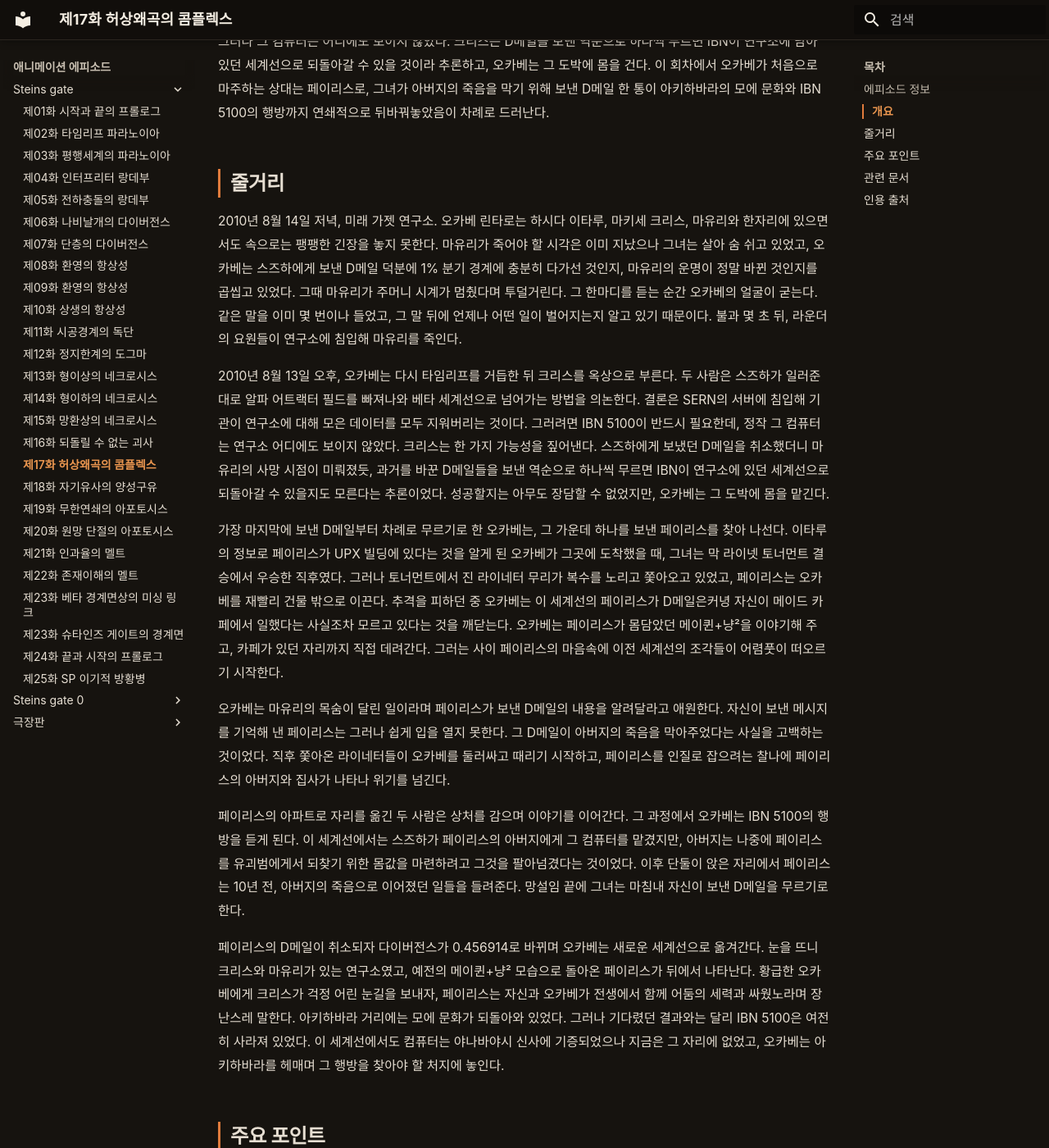
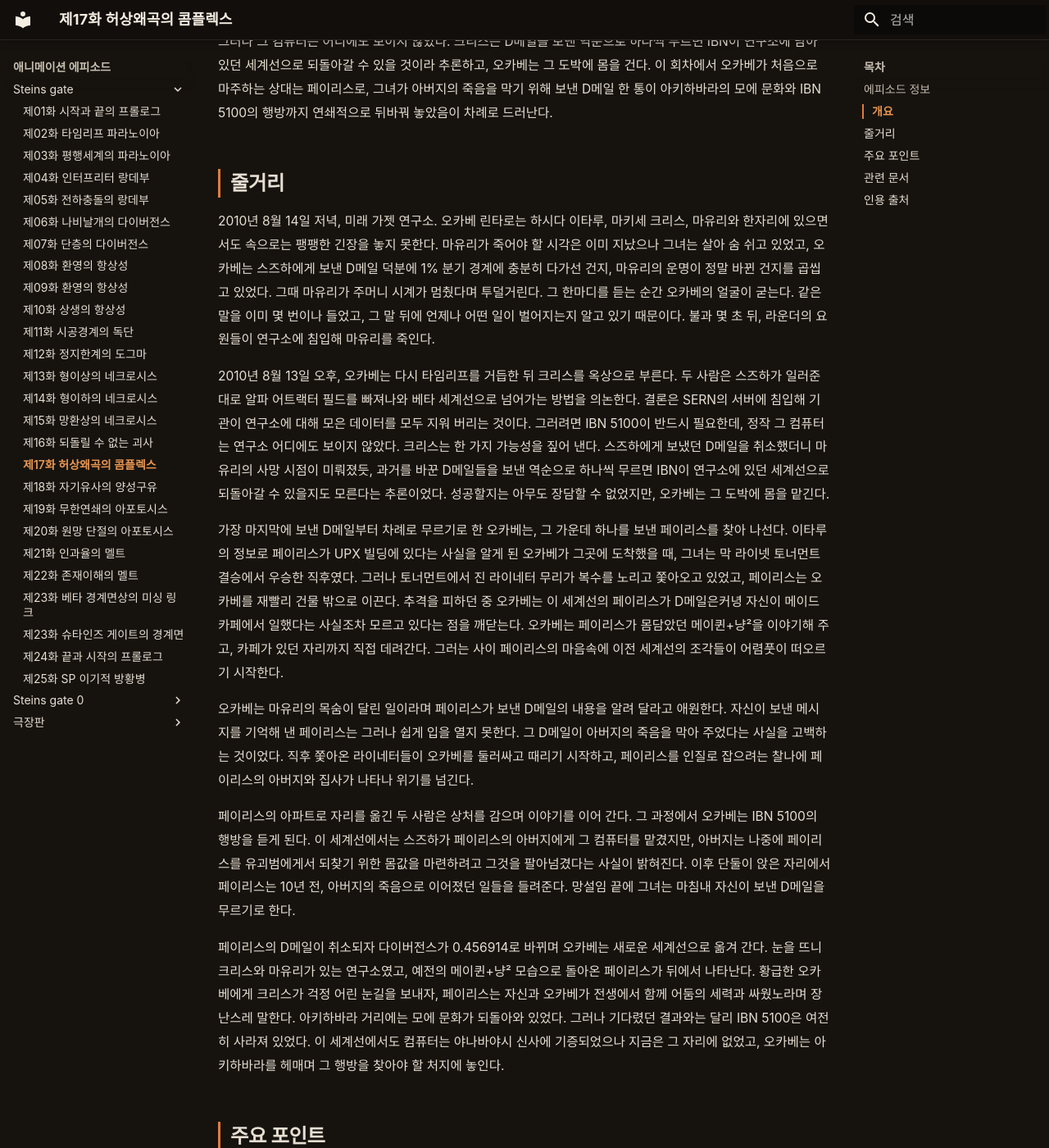
Before and after one commit to sgwiki/sgwiki.github.io, an MkDocs documentation site: the page built from wiki/애니메이션-에피소드/steins-gate/제17화-허상왜곡의-콤플렉스.md, in a window 1280 px wide and 1400 px high, scrolled down 1313 px. Shown: the whole window at 82% size. Built offline with MkDocs 1.6.1 and Material for MkDocs 9.7.7, drawn with Linux system fonts in a browser that asks for light colours; some web fonts are replaced; some of the changed text lies outside the part shown.

Commit message:
chore(wiki): 제17화 정비 — 보조동사 띄어쓰기·의존명사 구체화(것→도구/점/사실)·번역투 교정
Co-Authored-By: Claude Opus 4.6 <noreply@anthropic.com>

```diff
--- a/wiki/애니메이션-에피소드/steins-gate/제17화-허상왜곡의-콤플렉스.md
+++ b/wiki/애니메이션-에피소드/steins-gate/제17화-허상왜곡의-콤플렉스.md
@@ -28,31 +28,31 @@ description: "*Steins;Gate* 본편 제17화. 마유리의 죽음이 시한을
 
 ## 개요
 
-알파 어트랙터 필드에서 시이나 마유리를 살리려는 오카베 린타로의 투쟁이 본격적으로 궤도에 오르는 회차다. 마유리가 죽어야 할 시한이 지났음에도 그녀의 죽음이 결국 반복된다는 사실을 다시 확인한 오카베는, 마키세 크리스와 함께 아마네 스즈하가 일러준 방책을 정비한다. 알파에서 베타 세계선으로 넘어가려면 SERN의 서버에서 연구소 관련 데이터를 모두 지워야 하며, 그 작업에 반드시 필요한 것이 IBN 5100이라는 결론에 이른다.
+알파 어트랙터 필드에서 시이나 마유리를 살리려는 오카베 린타로의 투쟁이 본격적으로 궤도에 오르는 회차다. 마유리가 죽어야 할 시한이 지났음에도 그녀의 죽음이 결국 반복된다는 사실을 다시 확인한 오카베는, 마키세 크리스와 함께 아마네 스즈하가 일러준 방책을 정비한다. 알파에서 베타 세계선으로 넘어가려면 SERN의 서버에서 연구소 관련 데이터를 모두 지워야 하며, 그 작업에 반드시 필요한 도구가 IBN 5100이라는 결론에 이른다.
 
-그러나 그 컴퓨터는 어디에도 보이지 않았다. 크리스는 D메일을 보낸 역순으로 하나씩 무르면 IBN이 연구소에 남아 있던 세계선으로 되돌아갈 수 있을 것이라 추론하고, 오카베는 그 도박에 몸을 건다. 이 회차에서 오카베가 처음으로 마주하는 상대는 페이리스로, 그녀가 아버지의 죽음을 막기 위해 보낸 D메일 한 통이 아키하바라의 모에 문화와 IBN 5100의 행방까지 연쇄적으로 뒤바꿔놓았음이 차례로 드러난다.
+그러나 그 컴퓨터는 어디에도 보이지 않았다. 크리스는 D메일을 보낸 역순으로 하나씩 무르면 IBN이 연구소에 남아 있던 세계선으로 되돌아갈 수 있을 것이라 추론하고, 오카베는 그 도박에 몸을 건다. 이 회차에서 오카베가 처음으로 마주하는 상대는 페이리스로, 그녀가 아버지의 죽음을 막기 위해 보낸 D메일 한 통이 아키하바라의 모에 문화와 IBN 5100의 행방까지 연쇄적으로 뒤바꿔 놓았음이 차례로 드러난다.
 
 ## 줄거리
 
-2010년 8월 14일 저녁, 미래 가젯 연구소. 오카베 린타로는 하시다 이타루, 마키세 크리스, 마유리와 한자리에 있으면서도 속으로는 팽팽한 긴장을 놓지 못한다. 마유리가 죽어야 할 시각은 이미 지났으나 그녀는 살아 숨 쉬고 있었고, 오카베는 스즈하에게 보낸 D메일 덕분에 1% 분기 경계에 충분히 다가선 것인지, 마유리의 운명이 정말 바뀐 것인지를 곱씹고 있었다. 그때 마유리가 주머니 시계가 멈췄다며 투덜거린다. 그 한마디를 듣는 순간 오카베의 얼굴이 굳는다. 같은 말을 이미 몇 번이나 들었고, 그 말 뒤에 언제나 어떤 일이 벌어지는지 알고 있기 때문이다. 불과 몇 초 뒤, 라운더의 요원들이 연구소에 침입해 마유리를 죽인다.
+2010년 8월 14일 저녁, 미래 가젯 연구소. 오카베 린타로는 하시다 이타루, 마키세 크리스, 마유리와 한자리에 있으면서도 속으로는 팽팽한 긴장을 놓지 못한다. 마유리가 죽어야 할 시각은 이미 지났으나 그녀는 살아 숨 쉬고 있었고, 오카베는 스즈하에게 보낸 D메일 덕분에 1% 분기 경계에 충분히 다가선 건지, 마유리의 운명이 정말 바뀐 건지를 곱씹고 있었다. 그때 마유리가 주머니 시계가 멈췄다며 투덜거린다. 그 한마디를 듣는 순간 오카베의 얼굴이 굳는다. 같은 말을 이미 몇 번이나 들었고, 그 말 뒤에 언제나 어떤 일이 벌어지는지 알고 있기 때문이다. 불과 몇 초 뒤, 라운더의 요원들이 연구소에 침입해 마유리를 죽인다.
 
-2010년 8월 13일 오후, 오카베는 다시 타임리프를 거듭한 뒤 크리스를 옥상으로 부른다. 두 사람은 스즈하가 일러준 대로 알파 어트랙터 필드를 빠져나와 베타 세계선으로 넘어가는 방법을 의논한다. 결론은 SERN의 서버에 침입해 기관이 연구소에 대해 모은 데이터를 모두 지워버리는 것이다. 그러려면 IBN 5100이 반드시 필요한데, 정작 그 컴퓨터는 연구소 어디에도 보이지 않았다. 크리스는 한 가지 가능성을 짚어낸다. 스즈하에게 보냈던 D메일을 취소했더니 마유리의 사망 시점이 미뤄졌듯, 과거를 바꾼 D메일들을 보낸 역순으로 하나씩 무르면 IBN이 연구소에 있던 세계선으로 되돌아갈 수 있을지도 모른다는 추론이었다. 성공할지는 아무도 장담할 수 없었지만, 오카베는 그 도박에 몸을 맡긴다.
+2010년 8월 13일 오후, 오카베는 다시 타임리프를 거듭한 뒤 크리스를 옥상으로 부른다. 두 사람은 스즈하가 일러준 대로 알파 어트랙터 필드를 빠져나와 베타 세계선으로 넘어가는 방법을 의논한다. 결론은 SERN의 서버에 침입해 기관이 연구소에 대해 모은 데이터를 모두 지워 버리는 것이다. 그러려면 IBN 5100이 반드시 필요한데, 정작 그 컴퓨터는 연구소 어디에도 보이지 않았다. 크리스는 한 가지 가능성을 짚어 낸다. 스즈하에게 보냈던 D메일을 취소했더니 마유리의 사망 시점이 미뤄졌듯, 과거를 바꾼 D메일들을 보낸 역순으로 하나씩 무르면 IBN이 연구소에 있던 세계선으로 되돌아갈 수 있을지도 모른다는 추론이었다. 성공할지는 아무도 장담할 수 없었지만, 오카베는 그 도박에 몸을 맡긴다.
 
-가장 마지막에 보낸 D메일부터 차례로 무르기로 한 오카베는, 그 가운데 하나를 보낸 페이리스를 찾아 나선다. 이타루의 정보로 페이리스가 UPX 빌딩에 있다는 것을 알게 된 오카베가 그곳에 도착했을 때, 그녀는 막 라이넷 토너먼트 결승에서 우승한 직후였다. 그러나 토너먼트에서 진 라이네터 무리가 복수를 노리고 쫓아오고 있었고, 페이리스는 오카베를 재빨리 건물 밖으로 이끈다. 추격을 피하던 중 오카베는 이 세계선의 페이리스가 D메일은커녕 자신이 메이드 카페에서 일했다는 사실조차 모르고 있다는 것을 깨닫는다. 오카베는 페이리스가 몸담았던 메이퀸+냥²을 이야기해 주고, 카페가 있던 자리까지 직접 데려간다. 그러는 사이 페이리스의 마음속에 이전 세계선의 조각들이 어렴풋이 떠오르기 시작한다.
+가장 마지막에 보낸 D메일부터 차례로 무르기로 한 오카베는, 그 가운데 하나를 보낸 페이리스를 찾아 나선다. 이타루의 정보로 페이리스가 UPX 빌딩에 있다는 사실을 알게 된 오카베가 그곳에 도착했을 때, 그녀는 막 라이넷 토너먼트 결승에서 우승한 직후였다. 그러나 토너먼트에서 진 라이네터 무리가 복수를 노리고 쫓아오고 있었고, 페이리스는 오카베를 재빨리 건물 밖으로 이끈다. 추격을 피하던 중 오카베는 이 세계선의 페이리스가 D메일은커녕 자신이 메이드 카페에서 일했다는 사실조차 모르고 있다는 점을 깨닫는다. 오카베는 페이리스가 몸담았던 메이퀸+냥²을 이야기해 주고, 카페가 있던 자리까지 직접 데려간다. 그러는 사이 페이리스의 마음속에 이전 세계선의 조각들이 어렴풋이 떠오르기 시작한다.
 
-오카베는 마유리의 목숨이 달린 일이라며 페이리스가 보낸 D메일의 내용을 알려달라고 애원한다. 자신이 보낸 메시지를 기억해 낸 페이리스는 그러나 쉽게 입을 열지 못한다. 그 D메일이 아버지의 죽음을 막아주었다는 사실을 고백하는 것이었다. 직후 쫓아온 라이네터들이 오카베를 둘러싸고 때리기 시작하고, 페이리스를 인질로 잡으려는 찰나에 페이리스의 아버지와 집사가 나타나 위기를 넘긴다.
+오카베는 마유리의 목숨이 달린 일이라며 페이리스가 보낸 D메일의 내용을 알려 달라고 애원한다. 자신이 보낸 메시지를 기억해 낸 페이리스는 그러나 쉽게 입을 열지 못한다. 그 D메일이 아버지의 죽음을 막아 주었다는 사실을 고백하는 것이었다. 직후 쫓아온 라이네터들이 오카베를 둘러싸고 때리기 시작하고, 페이리스를 인질로 잡으려는 찰나에 페이리스의 아버지와 집사가 나타나 위기를 넘긴다.
 
-페이리스의 아파트로 자리를 옮긴 두 사람은 상처를 감으며 이야기를 이어간다. 그 과정에서 오카베는 IBN 5100의 행방을 듣게 된다. 이 세계선에서는 스즈하가 페이리스의 아버지에게 그 컴퓨터를 맡겼지만, 아버지는 나중에 페이리스를 유괴범에게서 되찾기 위한 몸값을 마련하려고 그것을 팔아넘겼다는 것이었다. 이후 단둘이 앉은 자리에서 페이리스는 10년 전, 아버지의 죽음으로 이어졌던 일들을 들려준다. 망설임 끝에 그녀는 마침내 자신이 보낸 D메일을 무르기로 한다.
+페이리스의 아파트로 자리를 옮긴 두 사람은 상처를 감으며 이야기를 이어 간다. 그 과정에서 오카베는 IBN 5100의 행방을 듣게 된다. 이 세계선에서는 스즈하가 페이리스의 아버지에게 그 컴퓨터를 맡겼지만, 아버지는 나중에 페이리스를 유괴범에게서 되찾기 위한 몸값을 마련하려고 그것을 팔아넘겼다는 사실이 밝혀진다. 이후 단둘이 앉은 자리에서 페이리스는 10년 전, 아버지의 죽음으로 이어졌던 일들을 들려준다. 망설임 끝에 그녀는 마침내 자신이 보낸 D메일을 무르기로 한다.
 
-페이리스의 D메일이 취소되자 다이버전스가 0.456914로 바뀌며 오카베는 새로운 세계선으로 옮겨간다. 눈을 뜨니 크리스와 마유리가 있는 연구소였고, 예전의 메이퀸+냥² 모습으로 돌아온 페이리스가 뒤에서 나타난다. 황급한 오카베에게 크리스가 걱정 어린 눈길을 보내자, 페이리스는 자신과 오카베가 전생에서 함께 어둠의 세력과 싸웠노라며 장난스레 말한다. 아키하바라 거리에는 모에 문화가 되돌아와 있었다. 그러나 기다렸던 결과와는 달리 IBN 5100은 여전히 사라져 있었다. 이 세계선에서도 컴퓨터는 야나바야시 신사에 기증되었으나 지금은 그 자리에 없었고, 오카베는 아키하바라를 헤매며 그 행방을 찾아야 할 처지에 놓인다.
+페이리스의 D메일이 취소되자 다이버전스가 0.456914로 바뀌며 오카베는 새로운 세계선으로 옮겨 간다. 눈을 뜨니 크리스와 마유리가 있는 연구소였고, 예전의 메이퀸+냥² 모습으로 돌아온 페이리스가 뒤에서 나타난다. 황급한 오카베에게 크리스가 걱정 어린 눈길을 보내자, 페이리스는 자신과 오카베가 전생에서 함께 어둠의 세력과 싸웠노라며 장난스레 말한다. 아키하바라 거리에는 모에 문화가 되돌아와 있었다. 그러나 기다렸던 결과와는 달리 IBN 5100은 여전히 사라져 있었다. 이 세계선에서도 컴퓨터는 야나바야시 신사에 기증되었으나 지금은 그 자리에 없었고, 오카베는 아키하바라를 헤매며 그 행방을 찾아야 할 처지에 놓인다.
 
 ## 주요 포인트
 
 - **마유리 사망 루프의 재확인**: 사망 시한이 지났음에도 라운더가 다시 마유리를 죽이는 장면은, 알파 어트랙터 필드 안에서 그녀의 죽음이 수속 결과로 고정되어 있음을 거듭 확인시킨다.
 - **알파 탈출 전략의 확립**: 옥상에서 크리스와 정리한 SERN 데이터 삭제 + 보낸 D메일 역순 취소라는 방책은 이후 회차를 관통하는 작전의 뼈대가 된다.
 - **페이리스 아버지 D메일의 무게**: 페이리스가 아버지의 비행기 사고 사망을 막기 위해 보낸 한 통의 D메일이 아키하바라의 모에 문화 부흥과 IBN 5100의 행방을 한꺼번에 뒤바꿨음이 드러난다. 이를 무르는 일은 곧 아버지의 죽음을 다시 받아들이는 일이다.
-- **IBN 5100의 행방 추적**: 스즈하가 페이리스의 아버지에게 컴퓨터를 맡겼으나 유괴 몸값을 마련하려고 팔아넘겼다는 사실은, D메일 취소 이후에도 IBN을 되찾는 길이 단순하지 않음을 보여준다.
-- **비활성 세계선의 기억 잔재**: 메이퀸+냥²의 자리를 직접 보여주자 페이리스가 이전 세계선의 일을 부분적으로 떠올리는 묘사는, 세계선이 바뀌어도 기억의 잔재가 완전히 사라지지 않는다는 설정을 강조한다.
+- **IBN 5100의 행방 추적**: 스즈하가 페이리스의 아버지에게 컴퓨터를 맡겼으나 유괴 몸값을 마련하려고 팔아넘겼다는 사실은, D메일 취소 이후에도 IBN을 되찾는 길이 단순하지 않음을 보여 준다.
+- **비활성 세계선의 기억 잔재**: 메이퀸+냥²의 자리를 직접 보여 주자 페이리스가 이전 세계선의 일을 부분적으로 떠올리는 묘사는, 세계선이 바뀌어도 기억의 잔재가 완전히 사라지지 않는다는 설정을 강조한다.
 - **다이버전스 0.456914**: 페이리스의 D메일을 취소한 직후 나타나는 이 수치는 세계선 이동을 알리는 표식이며, 모에 문화가 복귀했음에도 IBN이 돌아오지 않았다는 반전의 기점이 된다.
 
 ## 관련 문서
```
